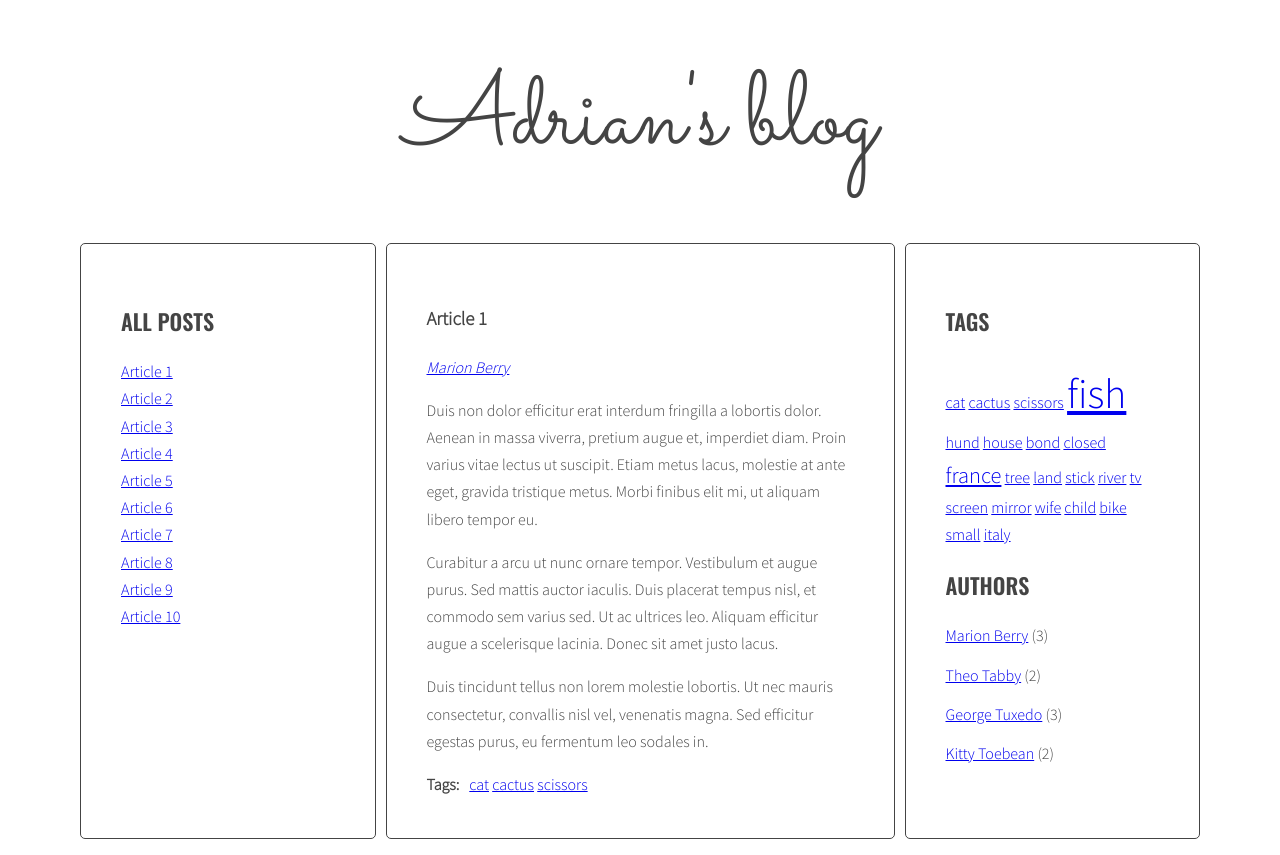
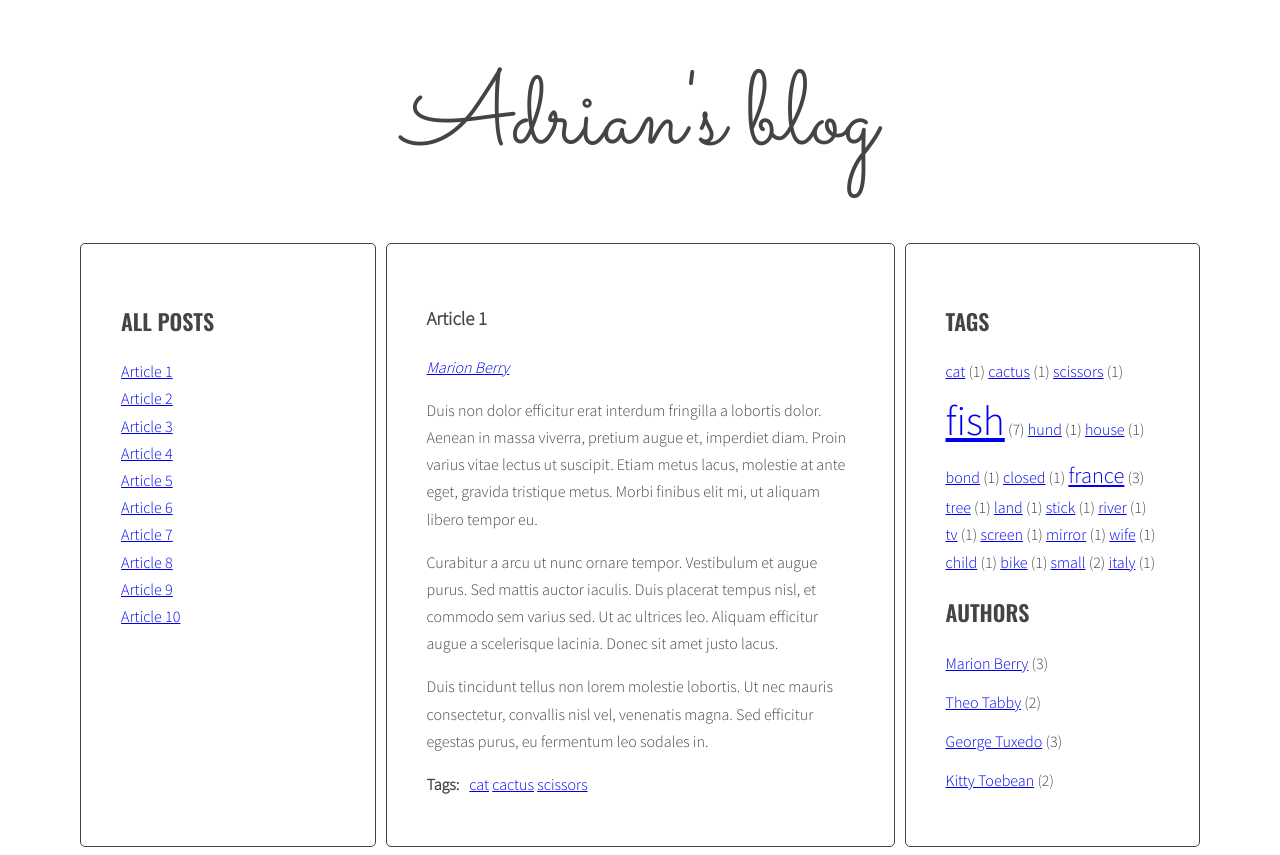
Before and after one commit to AdrianBabieczko/javascript-blog, a website: page index.html in a window 1280 px wide. Drawn offline with nearby package versions, Linux system fonts and the light colour scheme.

Commit message:
Tags cloud and Authors via Handlebars

```diff
--- a/index.html
+++ b/index.html
@@ -182,26 +182,6 @@
               </ul>
               <h2 class="section-title">Authors</h2>
               <ul class="list authors">
-                <li>
-                  <a href="#">
-                    <span class="author-name">Kitty Toebean</span>
-                  </a>
-                </li>
-                <li>
-                  <a href="#">
-                    <span class="author-name">Theo Tabby</span>
-                  </a>
-                </li>
-                <li>
-                  <a href="#">
-                    <span class="author-name">George Tuxedo</span>
-                  </a>
-                </li>
-                <li>
-                  <a href="#">
-                    <span class="author-name">Marion Berry</span>
-                  </a>
-                </li>
               </ul>
             </aside>
           </main>
@@ -220,6 +200,18 @@
         <a href="#author-{{ articleAuthor }}">{{ articleAuthor }}</a>
       </script>
 
+      <script id="template-tag-CloudLink" type="text/x-handlebars-template">
+        {{#each tags}}
+        <a class="{{ className }}" href="#tag-{{ tag }}">{{ tag }}</a> ({{ count }})
+        {{/each}}
+      </script>
+
+      <script id="template-authors-Links" type="text/x-handlebars-template">
+        {{#each authors}}
+        <li><a href="#author-{{ author }}">{{ author }}</a> ({{ count }})</li>
+        {{/each}}
+      </script>
+
       <script src="https://cdnjs.cloudflare.com/ajax/libs/handlebars.js/4.1.0/handlebars.min.js"></script>
       <script src="js/script.js"></script>
 
--- a/js/script.js
+++ b/js/script.js
@@ -1,7 +1,9 @@
 const templates = {
   articleLink: Handlebars.compile(document.querySelector('#template-article-link').innerHTML),
   tagLink: Handlebars.compile(document.querySelector('#template-tag-link').innerHTML),
-  authorsLink: Handlebars.compile(document.querySelector('#template-author-link').innerHTML)
+  authorLink: Handlebars.compile(document.querySelector('#template-author-link').innerHTML),
+  tagCloudLink: Handlebars.compile(document.querySelector('#template-tag-CloudLink').innerHTML),
+  authorsLink: Handlebars.compile(document.querySelector('#template-authors-Links').innerHTML)
 };
 
 const titleClickHandler = function (event) {
@@ -158,24 +160,25 @@ function generateTags(){
   /* [NEW] find list of tags in right column */
   const tagList = document.querySelector(optTagsListSelector);
 
-  const tagsParam = calculateTagsParams(allTags);
+  const tagsParams = calculateTagsParams(allTags);
 
   /* [NEW] create variable for all links HTML code */
-  let allTagsHTML = '';
+  const allTagsData = {tags: []};
 
   /* [NEW] START LOOP: for each tag in all Tags: */
   for(let tag in allTags){
 
-    const tagLinkHTML = '<a class="'+ calculateTagClass(allTags[tag], tagsParam)  +'" href="#tag-' + tag + '">' + tag + '</a> ';
-
-    /* [NEW] generate code of a link and add it to allTagsHTML */
-    allTagsHTML +=tagLinkHTML;
+    allTagsData.tags.push({
+      tag: tag,
+      count: allTags[tag],
+      className: calculateTagClass(allTags[tag], tagsParams)
+    });
 
     /* [NEW] END LOOP: for each tag in allTags: */
   }
 
   /*[NEW] add HTML from allTagsHTML to tagList */
-  tagList.innerHTML = allTagsHTML;
+  tagList.innerHTML = templates.tagCloudLink(allTagsData);
 }
 
 function tagClickHandler(event){
@@ -248,7 +251,7 @@ function generateAuthors() {
     let articleAuthor = article.getAttribute('data-author');
 
     const linkHTMLData = {articleAuthor: articleAuthor};
-    const linkHTML = templates.authorsLink(linkHTMLData);
+    const linkHTML = templates.authorLink(linkHTMLData);
 
     html = html + linkHTML;
 
@@ -271,16 +274,18 @@ function generateAuthors() {
   const authorsList = document.querySelector(optAuthorsListSelector);
 
   /* [NEW] create variable for all links HTML code */
-  let allAuthorsHTML = '';
+  const allAuthorsData = {authors: []};
 
   /* [NEW] START LOOP: for each tag in all Tags: */
   for(let author in allAuthors){
-    const authorLinkHTML = '<li><a href="#author-' + author + '">' + author + '</a> ('+ allAuthors[author] + ') </li>';
 
-    allAuthorsHTML+=authorLinkHTML;
+    allAuthorsData.authors.push({
+      author:author,
+      count:allAuthors[author]
+    });
   }
 
-  authorsList.innerHTML = allAuthorsHTML;
+  authorsList.innerHTML = templates.authorsLink(allAuthorsData);
 }
 
 function addClickListenersToAuthors(){
```
